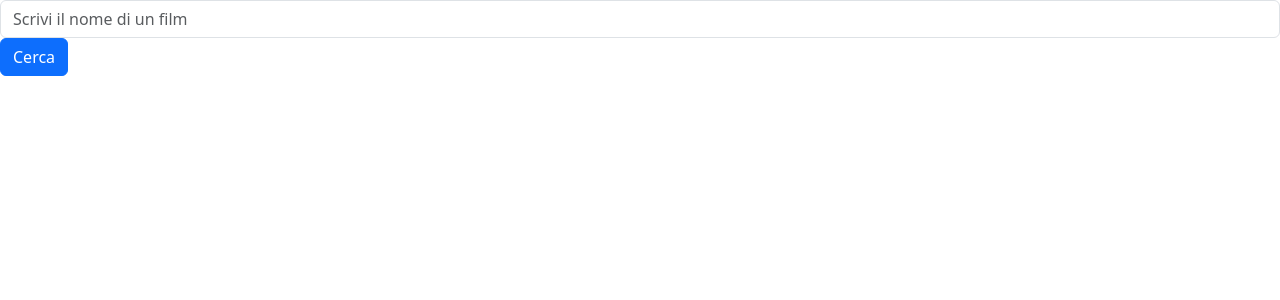
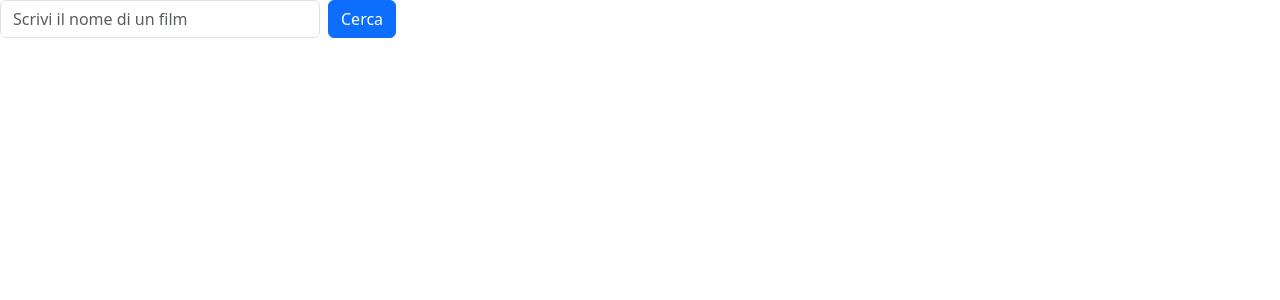
Before and after one commit to FedericoGuadagnoli/vite-boolflix, a Vue app: page / in a window 1280 px wide. Shown: the top 300 px of the page. Built offline with nearby package versions, Linux system fonts and the light colour scheme.

Commit message:
Add some style to SearchForm.vue

```diff
--- a/src/components/SearchForm.vue
+++ b/src/components/SearchForm.vue
@@ -14,8 +14,8 @@ export default {
 </script>
 
 <template>
-    <form @submit.prevent="$emit('form-submit')">
-        <input type="text" v-model.trim="term" class="form-control flex-grow-3" :placeholder="placeholder"
+    <form class="d-flex gap-2" @submit.prevent="$emit('form-submit')">
+        <input type="text" v-model.trim="term" class="form-control w-25" :placeholder="placeholder"
             @keyup="$emit('term-change', term)">
         <button class="btn btn-primary">Cerca</button>
     </form>
```
